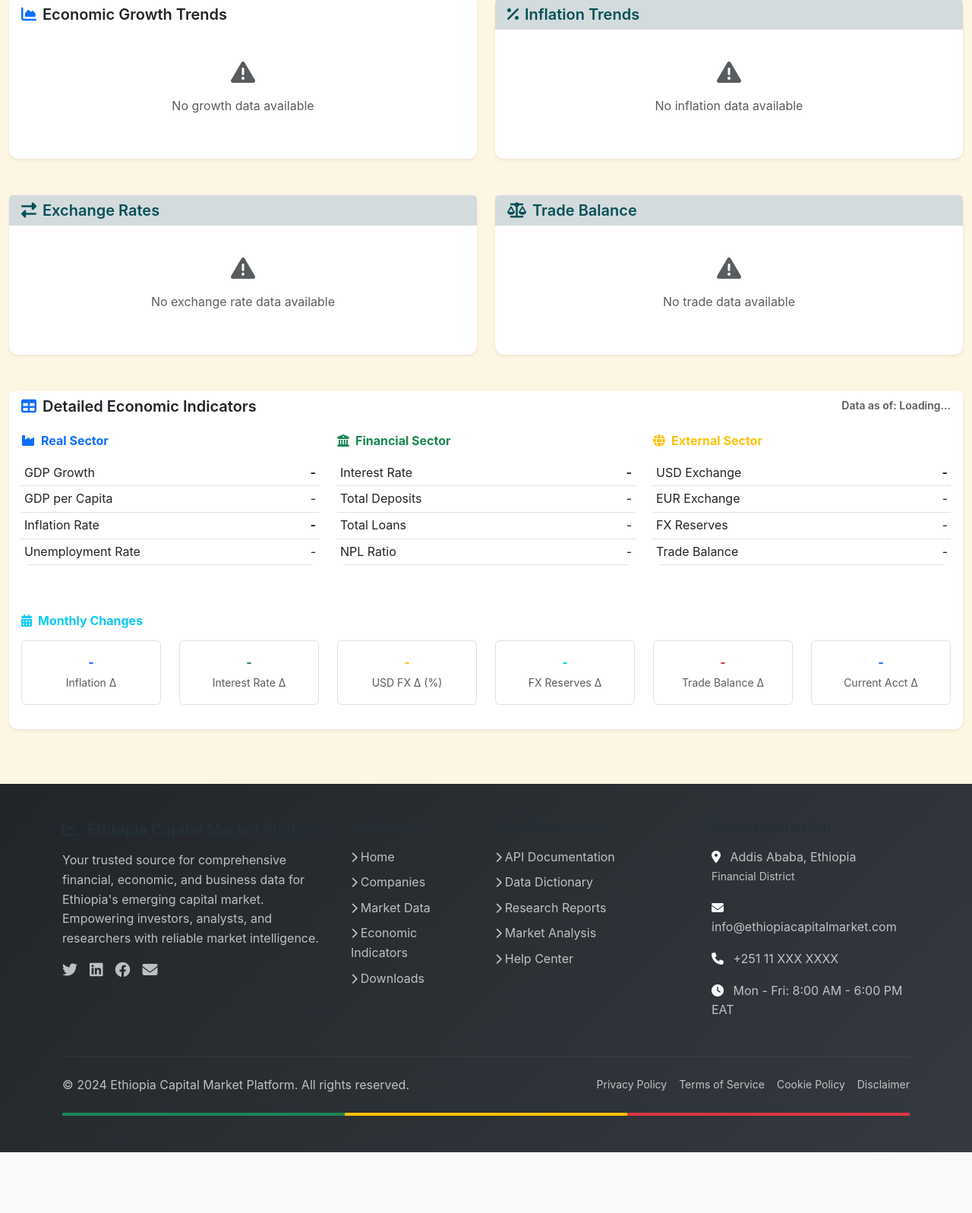
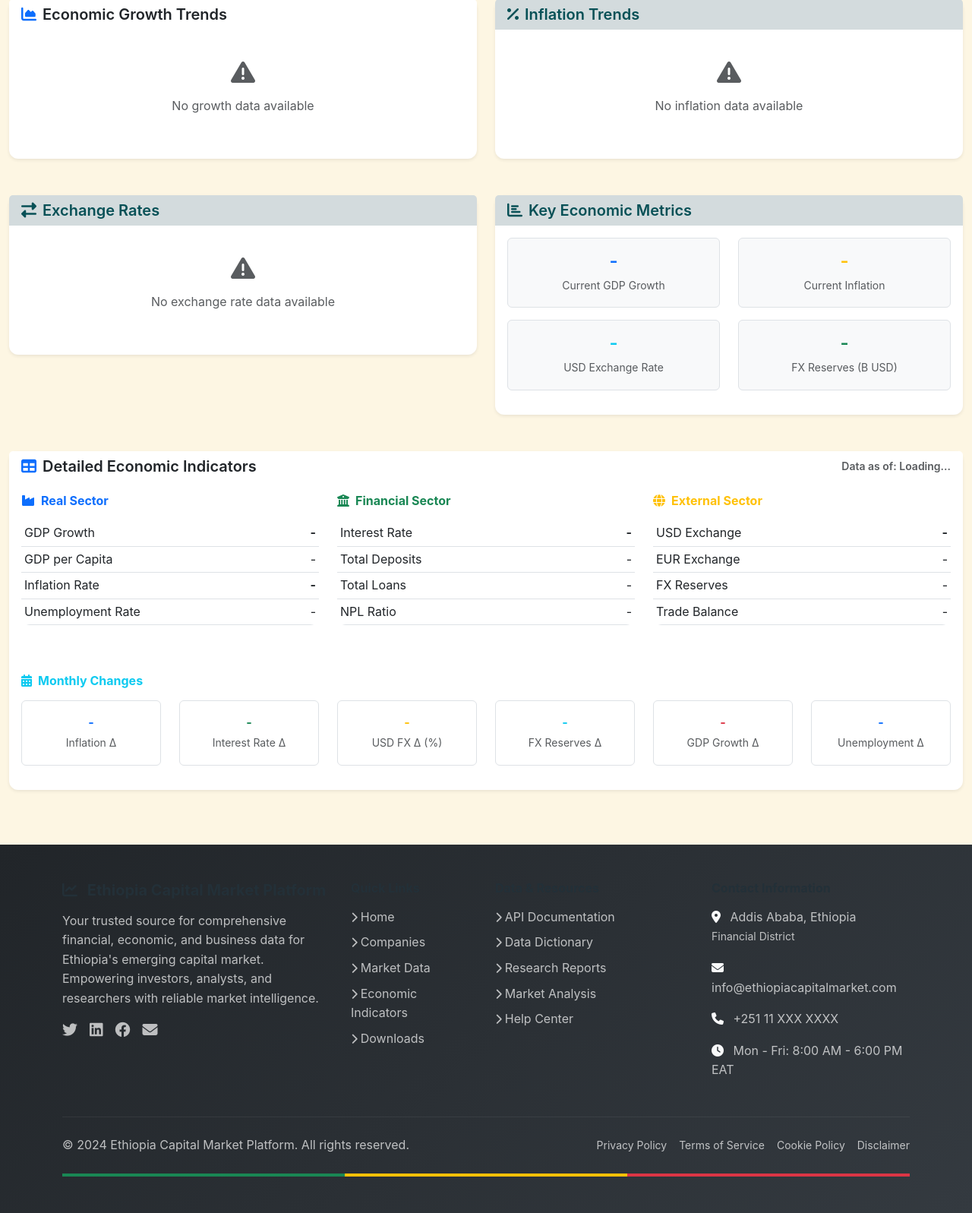
Before and after one commit to abela-21/ethiopia-financial-data, a Flask app: page /macro in a window 1280 px wide. Shown: the part 441-2038 px from the top of the page at 76% size. Before the commit the page ends 1958 px from the top, so only its background shows below. Run offline with Flask 3, Linux system fonts and the light colour scheme; data that the repository does not hold is empty; some libraries are stand-ins or nearby versions.

Commit message:
Update economic indicators section with key financial data points
Replaces trade balance chart with GDP growth, inflation, exchange rate, and FX reserves metrics.

Replit-Commit-Author: Agent
Replit-Commit-Session-Id: d90c0c0e-a632-408f-8798-0d23c952e810
Replit-Commit-Screenshot-Url: https://storage.googleapis.com/screenshot-production-us-central1/2f368adc-7e52-4124-b315-06ff67783e08/ff56be76-eab3-4bac-8cba-d84bc07b97f7.jpg

```diff
--- a/templates/macro.html
+++ b/templates/macro.html
@@ -153,27 +153,40 @@
                     </div>
                 </div>
 
-                <!-- Trade Balance Chart -->
+                <!-- Additional Economic Metrics -->
                 <div class="col-lg-6 mb-4">
                     <div class="card border-0 shadow-sm">
                         <div class="card-header bg-light-silver border-0">
                             <h5 class="card-title mb-0 text-midnight-green">
-                                <i class="fas fa-balance-scale me-2"></i>Trade Balance
+                                <i class="fas fa-chart-bar me-2"></i>Key Economic Metrics
                             </h5>
                         </div>
                         <div class="card-body">
-                            <div style="height: 300px;" id="tradeChartContainer">
-                                <canvas id="tradeChart"></canvas>
-                            </div>
-                            <div class="text-center py-4 d-none" id="tradeLoading">
-                                <div class="spinner-border text-primary" role="status">
-                                    <span class="visually-hidden">Loading...</span>
+                            <div class="row text-center">
+                                <div class="col-6 mb-3">
+                                    <div class="p-3 border rounded bg-light">
+                                        <h4 class="text-primary mb-1" id="currentGdpGrowth">-</h4>
+                                        <small class="text-muted">Current GDP Growth</small>
+                                    </div>
                                 </div>
-                                <p class="text-muted mt-2">Loading trade data...</p>
-                            </div>
-                            <div class="text-center py-4 d-none" id="tradeError">
-                                <i class="fas fa-exclamation-triangle fa-2x text-muted mb-3"></i>
-                                <p class="text-muted">No trade data available</p>
+                                <div class="col-6 mb-3">
+                                    <div class="p-3 border rounded bg-light">
+                                        <h4 class="text-warning mb-1" id="currentInflation">-</h4>
+                                        <small class="text-muted">Current Inflation</small>
+                                    </div>
+                                </div>
+                                <div class="col-6 mb-3">
+                                    <div class="p-3 border rounded bg-light">
+                                        <h4 class="text-info mb-1" id="currentExchange">-</h4>
+                                        <small class="text-muted">USD Exchange Rate</small>
+                                    </div>
+                                </div>
+                                <div class="col-6 mb-3">
+                                    <div class="p-3 border rounded bg-light">
+                                        <h4 class="text-success mb-1" id="currentReserves">-</h4>
+                                        <small class="text-muted">FX Reserves (B USD)</small>
+                                    </div>
+                                </div>
                             </div>
                         </div>
                     </div>
@@ -315,14 +328,14 @@
                                         </div>
                                         <div class="col-lg-2 col-md-4 col-6 text-center mb-3">
                                             <div class="p-3 border rounded">
-                                                <div class="fw-bold text-danger" id="changeTradeBalance">-</div>
-                                                <small class="text-muted">Trade Balance Δ</small>
+                                                <div class="fw-bold text-danger" id="changeGdpGrowth">-</div>
+                                                <small class="text-muted">GDP Growth Δ</small>
                                             </div>
                                         </div>
                                         <div class="col-lg-2 col-md-4 col-6 text-center mb-3">
                                             <div class="p-3 border rounded">
-                                                <div class="fw-bold text-primary" id="changeCurrentAccount">-</div>
-                                                <small class="text-muted">Current Acct Δ</small>
+                                                <div class="fw-bold text-primary" id="changeUnemployment">-</div>
+                                                <small class="text-muted">Unemployment Δ</small>
                                             </div>
                                         </div>
                                     </div>
@@ -367,6 +380,12 @@ async function loadDetailedIndicators() {
 function updateDetailedIndicatorsData(indicators) {
     if (!indicators) return;
 
+    // Update main metrics cards
+    document.getElementById('currentGdpGrowth').textContent = indicators.gdp_growth ? `${indicators.gdp_growth.toFixed(1)}%` : 'N/A';
+    document.getElementById('currentInflation').textContent = indicators.inflation_rate ? `${indicators.inflation_rate.toFixed(1)}%` : 'N/A';
+    document.getElementById('currentExchange').textContent = indicators.etb_usd ? `${indicators.etb_usd.toFixed(2)} ETB` : 'N/A';
+    document.getElementById('currentReserves').textContent = indicators.fx_reserves ? `${(indicators.fx_reserves/1000000000).toFixed(1)}` : 'N/A';
+
     // Real Sector
     document.getElementById('detailGdpGrowth').textContent = indicators.gdp_growth ? `${indicators.gdp_growth.toFixed(1)}%` : 'N/A';
     document.getElementById('detailGdpPerCapita').textContent = indicators.gdp_per_capita ? `$${indicators.gdp_per_capita.toLocaleString()}` : 'N/A';
@@ -382,16 +401,8 @@ function updateDetailedIndicatorsData(indicators) {
     // External Sector
     document.getElementById('detailUsdExchange').textContent = indicators.etb_usd ? `${indicators.etb_usd.toFixed(2)} ETB` : 'N/A';
     document.getElementById('detailEurExchange').textContent = indicators.etb_eur ? `${indicators.etb_eur.toFixed(2)} ETB` : 'N/A';
-    document.getElementById('detailFxReserves').textContent = indicators.fx_reserves ? `${indicators.fx_reserves.toFixed(1)}B USD` : 'N/A';
+    document.getElementById('detailFxReserves').textContent = indicators.fx_reserves ? `${(indicators.fx_reserves/1000000000).toFixed(1)}B USD` : 'N/A';
     document.getElementById('detailTradeBalance').textContent = indicators.trade_balance ? `${indicators.trade_balance.toFixed(1)}B USD` : 'N/A';
-
-    // Monthly Changes (simplified)
-    document.getElementById('changeInflation').textContent = '+0.5%';
-    document.getElementById('changeInterestRate').textContent = '0.0%';
-    document.getElementById('changeUsdFx').textContent = '+2.1%';
-    document.getElementById('changeFxReserves').textContent = '-1.2%';
-    document.getElementById('changeTradeBalance').textContent = '-5.3%';
-    document.getElementById('changeCurrentAccount').textContent = '-3.1%';
 }
 
 function refreshMacroData() {
```
